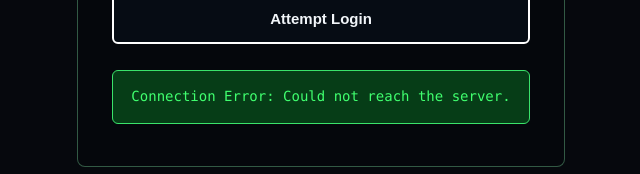
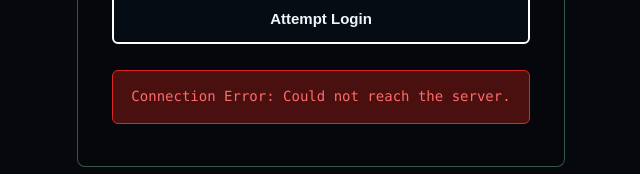
Before and after one commit to kavix/medusa-backend, a React (Vite) app in the folder frontend/: page / in a window 1280 px wide. Both pictures are taken after typing "Sample", "Sample123" into the empty fields and a click on the button "Attempt Login". Shown: the part 538-712 px from the top of the page, without its empty margins (319-959 px from the left). Built offline with nearby package versions, Linux system fonts and the light colour scheme; no server answers.

Commit message:
Improve message styling and logic for success and error
Refactored the message rendering logic in App.jsx to explicitly use 'success' or 'error' classes. Updated index.css to provide distinct styles for success and error messages, improving user feedback clarity.

```diff
--- a/frontend/src/App.jsx
+++ b/frontend/src/App.jsx
@@ -87,7 +87,7 @@ function App() {
                     </button>
                 </form>
                 {message && (
-                    <div className={`ctf-message ${messageType}`}>{message}</div>
+                    <div className={`ctf-message ${messageType === 'success' ? 'success' : 'error'}`}>{message}</div>
                 )}
             </div>
         </div>
--- a/frontend/src/index.css
+++ b/frontend/src/index.css
@@ -126,9 +126,6 @@ body {
 /* Messages */
 .ctf-message {
     margin-top: 26px;
-    background: #063d17;
-    color: #40ff6f;
-    border: 1px solid #3ae36b;
     padding: 16px 18px 18px;
     font-size: 14px;
     text-align: center;
@@ -136,3 +133,15 @@ body {
     line-height: 1.35;
     animation: fadeIn .35s ease;
 }
+
+.ctf-message.success {
+    background: #063d17;
+    color: #40ff6f;
+    border: 1px solid #3ae36b;
+}
+
+.ctf-message.error {
+    background: #4a0f0f;
+    color: #ff6b6b;
+    border: 1px solid #dc2626;
+}
```
